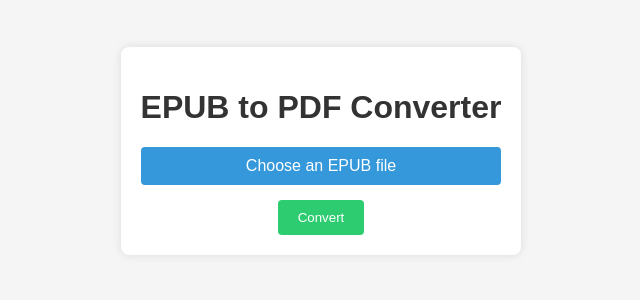
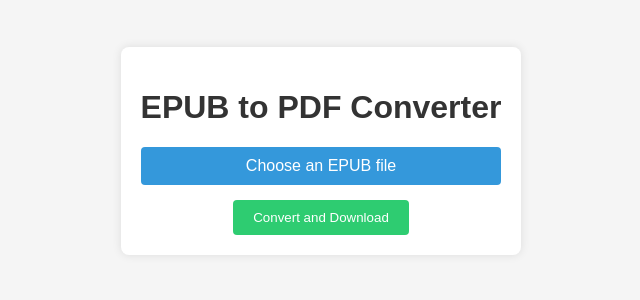
Before and after one commit to Emilance/epubtopdf, a Flask app: page / in a window 1280 px wide. Shown: the part 249-549 px from the top of the page, without its empty margins (319-959 px from the left). Run offline with Flask 3, Linux system fonts and the light colour scheme.

```diff
--- a/templates/index.html
+++ b/templates/index.html
@@ -15,7 +15,7 @@
                 <span id="file-name">Choose an EPUB file</span>
                 <input type="file" name="epubFile" id="epubFile" accept=".epub" required onchange="displayFileName(this)">
             </label>
-            <button type="submit" class="convert-btn">Convert</button>
+            <button type="submit" class="convert-btn">Convert and Download</button>
         </form>
     </div>
 
```
